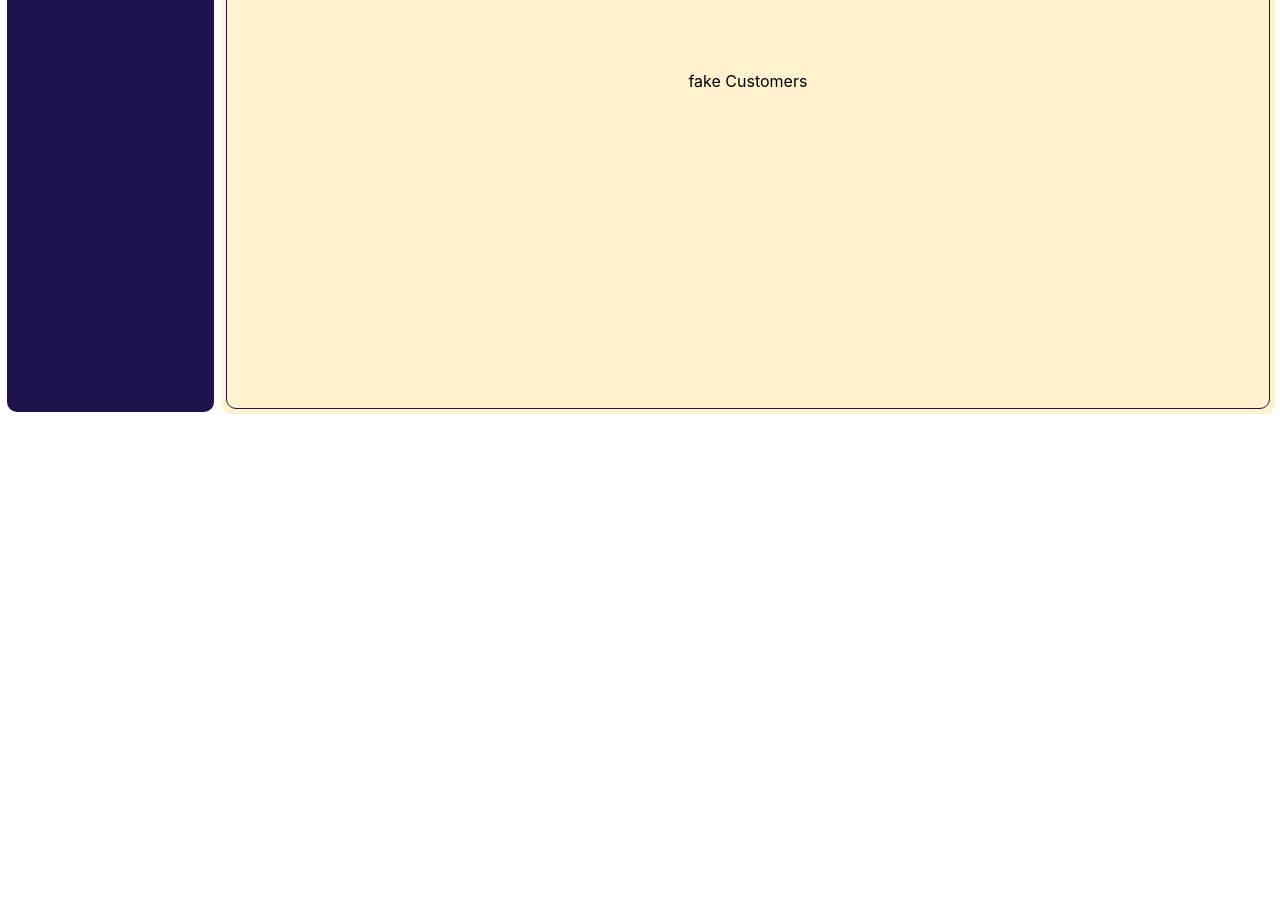
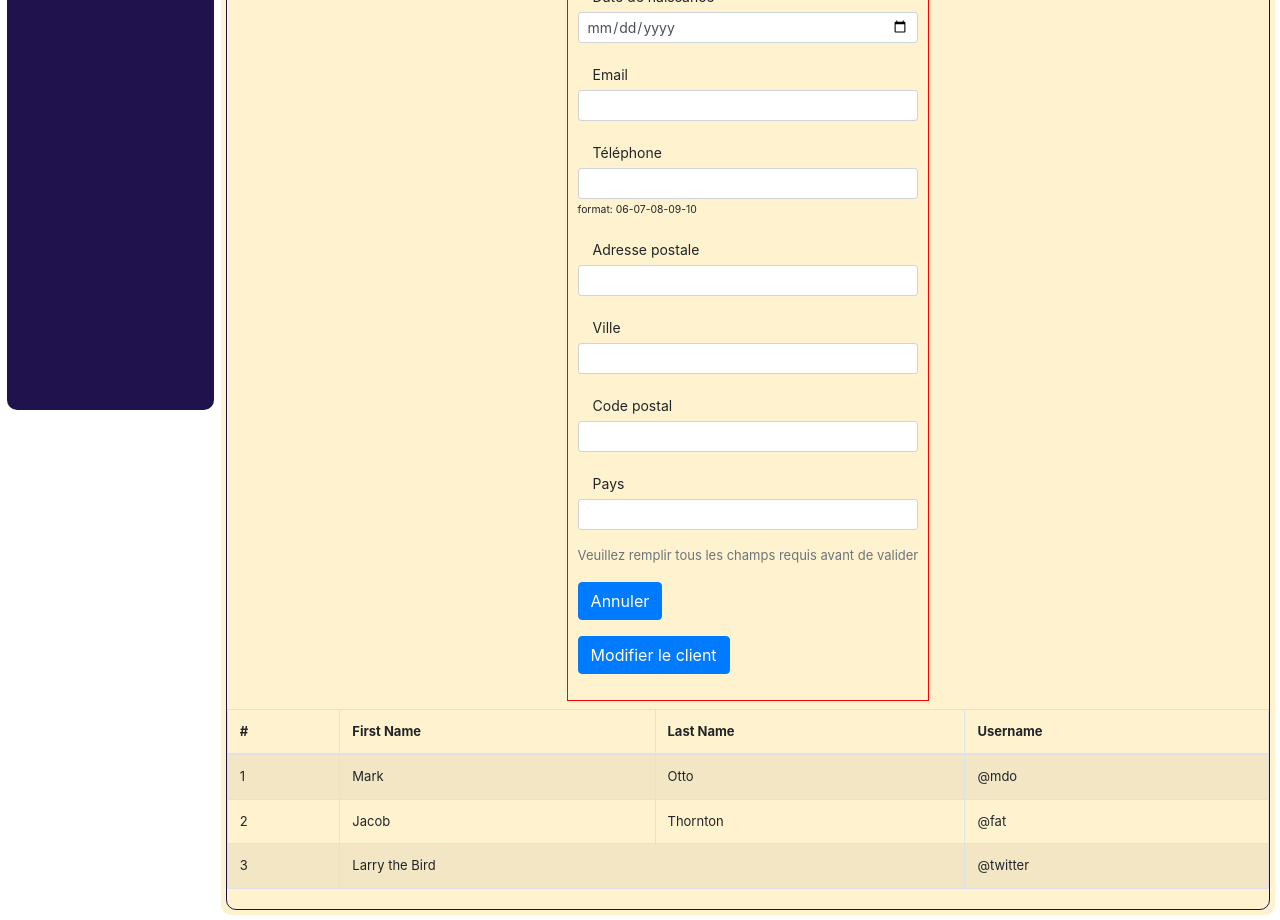
Before and after one commit to gobelinmalin/bordeaux_0320_p3_admin_giftcard, a React (Create React App) app: page /admin/customers in a window 1280 px wide. Shown: the part 460-1380 px from the top of the page. Before the commit the page ends 879 px from the top, so only its background shows below. Built offline with nearby package versions, Linux system fonts and the light colour scheme.

Commit message:
create form and table for client(not finish)

```diff
--- a/src/App.jsx
+++ b/src/App.jsx
@@ -4,6 +4,7 @@ import { Switch, Route } from 'react-router-dom';
 
 // import style
 import './App.css';
+import 'bootstrap/dist/css/bootstrap.min.css';
 
 // import components
 import Admin from './components/Admin';
--- a/src/components/main-content/MainContent.jsx
+++ b/src/components/main-content/MainContent.jsx
@@ -8,7 +8,7 @@ import EditBar from './editBar/EditBar';
 import BoardChart from './content/content-section/BoardChart';
 import Shops from './content/content-section/Shops';
 import Products from './content/content-section/Products';
-import Customers from './content/content-section/Customers';
+import Customers from './content/content-section/customers/Customers';
 import Delivery from './content/content-section/Delivery';
 
 // import style
--- a/src/components/main-content/content/content-section/Customers.jsx
+++ /dev/null
@@ -1,17 +0,0 @@
-// import lib
-import React from 'react';
-
-// import components
-
-// import style
-import './content-section.css';
-
-const Customers = () => {
-  return (
-    <>
-      <div className="main-fake">fake Customers</div>
-    </>
-  );
-};
-
-export default Customers;
--- a/src/components/main-content/content/content-section/content-section.css
+++ b/src/components/main-content/content/content-section/content-section.css
@@ -6,6 +6,13 @@
   width: auto;
   height: 100%;
   display: flex;
+  flex-wrap: wrap;
+  font-size: small;
   align-items: center;
   justify-content: center;
 }
+
+.form-client {
+  border: solid 1px red;
+  padding: 10px;
+}
--- /dev/null
+++ b/src/components/main-content/content/content-section/customers/Customers.jsx
@@ -0,0 +1,20 @@
+// import lib
+import React from 'react';
+
+// import components
+import FormCustomer from './FormCustomer';
+import TableCustomer from './TableCustomer';
+
+// import style
+import '../content-section.css';
+
+const Customers = () => {
+  return (
+    <div className="main-fake">
+      <FormCustomer />
+      <TableCustomer />
+    </div>
+  );
+};
+
+export default Customers;
--- /dev/null
+++ b/src/components/main-content/content/content-section/customers/FormCustomer.jsx
@@ -0,0 +1,78 @@
+// import lib
+import React from 'react';
+import { Form, Button, Row, Col } from 'react-bootstrap';
+
+// import components
+
+// import style
+import '../content-section.css';
+
+const FormCustomer = () => {
+  return (
+    <div>
+      <Form as={Col} className="form-client">
+        <Form.Group as={Row}>
+          <Form.Label column>identité du client</Form.Label>
+        </Form.Group>
+        <Form.Group controlId="formCreateClient">
+          <Form.Label column="sm">Nom</Form.Label>
+          <Form.Control type="string" size="sm" />
+        </Form.Group>
+        <Form.Group>
+          <Form.Label column="sm">Prénom</Form.Label>
+          <Form.Control type="string" size="sm" />
+        </Form.Group>
+        <Form.Group>
+          <Form.Label column="sm">Date de naissance</Form.Label>
+          <Form.Control type="date" size="sm" />
+        </Form.Group>
+        <Form.Group>
+          <Form.Label column="sm">Email</Form.Label>
+          <Form.Control type="email" size="sm" />
+        </Form.Group>
+        <Form.Group>
+          <Form.Label column="sm">Téléphone</Form.Label>
+          <Form.Control
+            type="tel"
+            size="sm"
+            pattern="[0-9]{2}-[0-9]{2}-[0-9]{2}-[0-9]{2}-[0-9]{2}"
+          />
+          <small>format: 06-07-08-09-10</small>
+        </Form.Group>
+        <Form.Group>
+          <Form.Label column="sm">Adresse postale</Form.Label>
+          <Form.Control type="string" size="sm" />
+        </Form.Group>
+        <Form.Group>
+          <Form.Label column="sm">Ville</Form.Label>
+          <Form.Control type="string" size="sm" />
+        </Form.Group>
+        <Form.Group>
+          <Form.Label column="sm">Code postal</Form.Label>
+          <Form.Control type="string" size="sm" />
+        </Form.Group>
+        <Form.Group>
+          <Form.Label column="sm">Pays</Form.Label>
+          <Form.Control type="string" size="sm" />
+        </Form.Group>
+        <Form.Group as={Col}>
+          <Form.Text as={Row} className="text-muted">
+            Veuillez remplir tous les champs requis avant de valider
+          </Form.Text>
+        </Form.Group>
+        <Form.Group as={Col}>
+          <Button as={Row} variant="primary" type="reset">
+            Annuler
+          </Button>
+        </Form.Group>
+        <Form.Group as={Col}>
+          <Button as={Row} variant="primary" type="submit">
+            Modifier le client
+          </Button>
+        </Form.Group>
+      </Form>
+    </div>
+  );
+};
+
+export default FormCustomer;
--- /dev/null
+++ b/src/components/main-content/content/content-section/customers/TableCustomer.jsx
@@ -0,0 +1,45 @@
+// import lib
+import React from 'react';
+import { Table } from 'react-bootstrap';
+
+// import components
+
+// import style
+
+const TableCustomer = () => {
+  return (
+    <>
+      <Table striped bordered hover>
+        <thead>
+          <tr>
+            <th>#</th>
+            <th>First Name</th>
+            <th>Last Name</th>
+            <th>Username</th>
+          </tr>
+        </thead>
+        <tbody>
+          <tr>
+            <td>1</td>
+            <td>Mark</td>
+            <td>Otto</td>
+            <td>@mdo</td>
+          </tr>
+          <tr>
+            <td>2</td>
+            <td>Jacob</td>
+            <td>Thornton</td>
+            <td>@fat</td>
+          </tr>
+          <tr>
+            <td>3</td>
+            <td colSpan="2">Larry the Bird</td>
+            <td>@twitter</td>
+          </tr>
+        </tbody>
+      </Table>
+    </>
+  );
+};
+
+export default TableCustomer;
```
